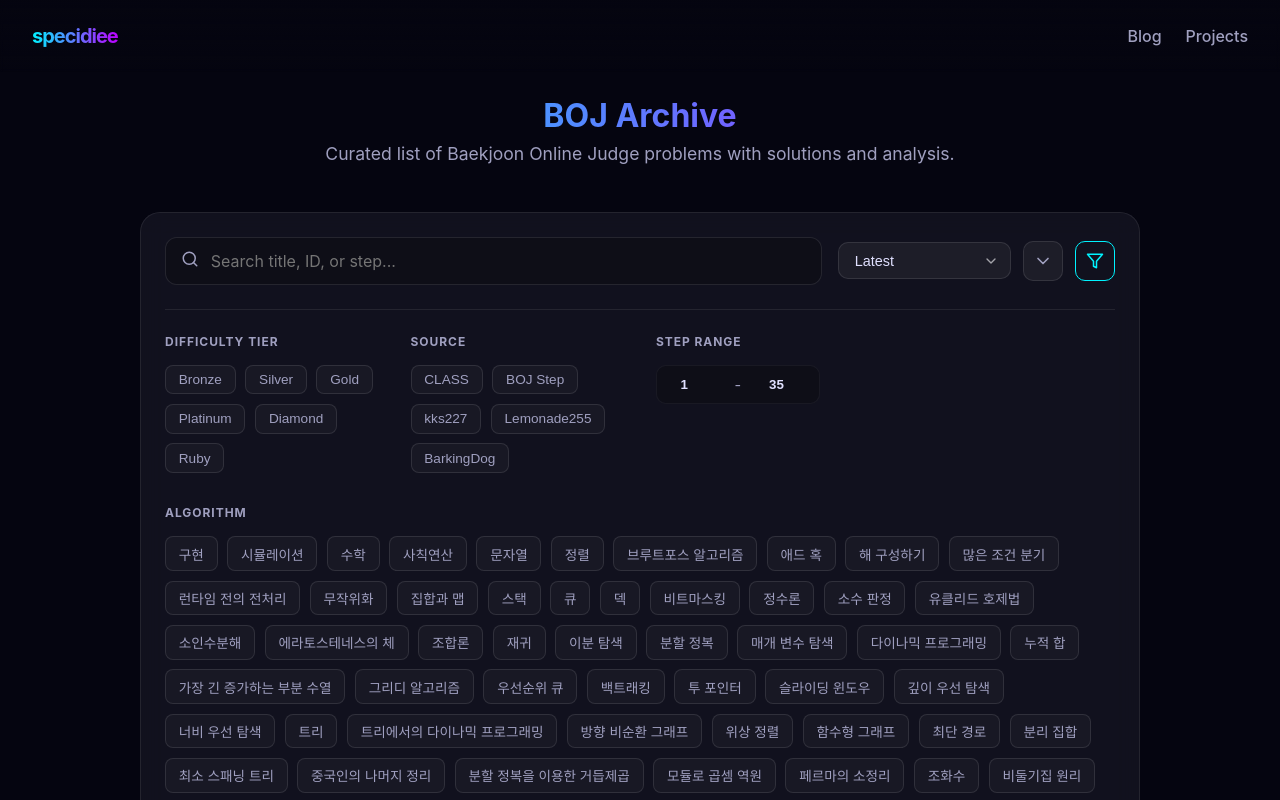
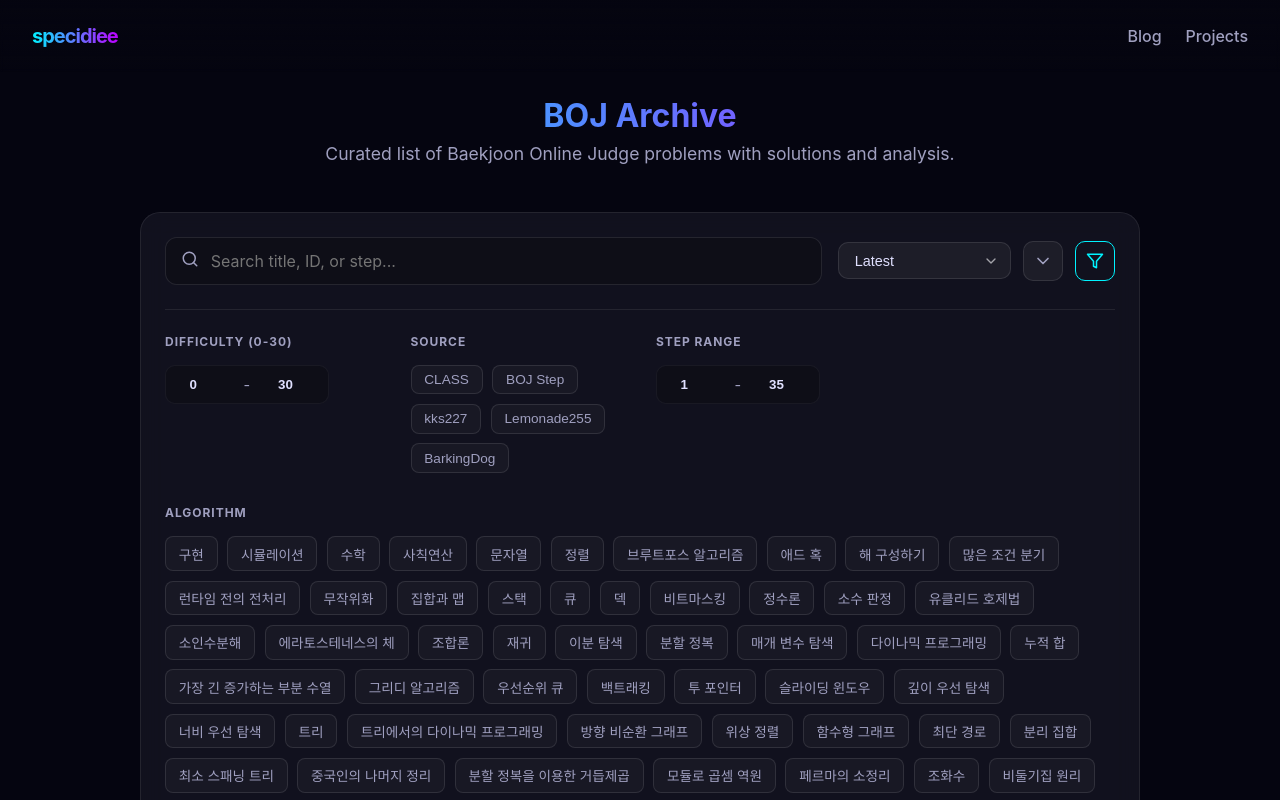
Before and after one commit to specidiee/specidiee.work, a Next.js app: page /boj in a window 1280 px wide. Both pictures are taken after a click on the button 1095 px from the left and 260 px from the top of the page. Shown: the top 800 px of the page. Built offline with nearby package versions, Linux system fonts and the light colour scheme.

Commit message:
feat: Replace difficulty tier selection with a numeric difficulty range filter (0-30).

```diff
--- a/src/components/boj/BojList.tsx
+++ b/src/components/boj/BojList.tsx
@@ -13,18 +13,14 @@
     const [sortOrder, setSortOrder] = useState<SortOrder>('desc');
 
     // Filters
-    const [selectedTiers, setSelectedTiers] = useState<string[]>([]);
+    // Diff. changed from categories (strings) to numeric range (0-30)
+    const [tierRange, setTierRange] = useState<[number, number]>([0, 30]);
+
     const [selectedSources, setSelectedSources] = useState<string[]>([]);
     const [stepRange, setStepRange] = useState<[number, number]>([1, 35]);
     const [selectedAlgoTags, setSelectedAlgoTags] = useState<string[]>([]);
 
     // Handlers
-    const handleToggleTier = (tier: string) => {
-        setSelectedTiers(prev =>
-            prev.includes(tier) ? prev.filter(t => t !== tier) : [...prev, tier]
-        );
-    };
-
     const handleToggleSource = (source: string) => {
         setSelectedSources(prev =>
             prev.includes(source) ? prev.filter(s => s !== source) : [...prev, source]
@@ -50,13 +46,8 @@
             );
         }
 
-        // 2. Filter by Tiers
-        if (selectedTiers.length > 0) {
-            result = result.filter(p => {
-                const tierChar = p.tier.charAt(0).toLowerCase();
-                return selectedTiers.includes(tierChar);
-            });
-        }
+        // 2. Filter by Tier Range
+        result = result.filter(p => p.tierSort >= tierRange[0] && p.tierSort <= tierRange[1]);
 
         // 3. Filter by Sources
         if (selectedSources.length > 0) {
@@ -106,7 +97,7 @@
         });
 
         return result;
-    }, [initialPosts, search, sortBy, sortOrder, selectedTiers, selectedSources, stepRange, selectedAlgoTags]);
+    }, [initialPosts, search, sortBy, sortOrder, tierRange, selectedSources, stepRange, selectedAlgoTags]);
 
     return (
         <div className={styles.container}>
@@ -124,8 +115,8 @@
                 onSortChange={setSortBy}
                 sortOrder={sortOrder}
                 onSortOrderChange={setSortOrder}
-                selectedTiers={selectedTiers}
-                onToggleTier={handleToggleTier}
+                tierRange={tierRange}
+                onTierRangeChange={setTierRange}
                 selectedSources={selectedSources}
                 onToggleSource={handleToggleSource}
                 stepRange={stepRange}
--- a/src/components/boj/ControlPanel.tsx
+++ b/src/components/boj/ControlPanel.tsx
@@ -17,8 +17,8 @@
     sortOrder: SortOrder;
     onSortOrderChange: (val: SortOrder) => void;
 
-    selectedTiers: string[];
-    onToggleTier: (tier: string) => void;
+    tierRange: [number, number];
+    onTierRangeChange: (range: [number, number]) => void;
     selectedSources: string[];
     onToggleSource: (source: string) => void;
     stepRange: [number, number];
@@ -28,15 +28,6 @@
     selectedAlgoTags?: string[];
     onToggleAlgoTag?: (tagId: string) => void;
 };
-
-const TIERS = [
-    { id: 'b', label: 'Bronze', color: '#cd7f32' },
-    { id: 's', label: 'Silver', color: '#435f7a' },
-    { id: 'g', label: 'Gold', color: '#ec9a00' },
-    { id: 'p', label: 'Platinum', color: '#27e2a4' },
-    { id: 'd', label: 'Diamond', color: '#00b4fc' },
-    { id: 'r', label: 'Ruby', color: '#ff0062' },
-];
 
 const SOURCES = [
     { id: 'c', label: 'CLASS' },
@@ -86,19 +77,19 @@
     onSortChange,
     sortOrder,
     onSortOrderChange,
-    selectedTiers,
-    onToggleTier,
+    tierRange,
+    onTierRangeChange,
     selectedSources,
     onToggleSource,
     stepRange,
     onStepRangeChange,
     algoTags = [],
     selectedAlgoTags = [],
-    onToggleAlgoTag = () => { }
+    onToggleAlgoTag = () => {}
 }: Props) {
     const [isFilterExpanded, setIsFilterExpanded] = useState(false);
 
-    const activeFilterCount = selectedTiers.length + selectedSources.length + (stepRange[0] > 1 || stepRange[1] < 35 ? 1 : 0) + selectedAlgoTags.length;
+    const activeFilterCount = (tierRange[0] > 0 || tierRange[1] < 30 ? 1 : 0) + selectedSources.length + (stepRange[0] > 1 || stepRange[1] < 35 ? 1 : 0) + selectedAlgoTags.length;
 
     return (
         <div className={styles.panel}>
@@ -159,23 +150,27 @@
             {/* Filter Panel */}
             {isFilterExpanded && (
                 <div className={styles.filterPanel}>
-                    {/* Tiers */}
+                    {/* Tier Range (0-30) */}
                     <div className={styles.filterGroup}>
-                        <h4>Difficulty Tier</h4>
-                        <div className={styles.chipGrid}>
-                            {TIERS.map(tier => {
-                                const isActive = selectedTiers.includes(tier.id);
-                                return (
-                                    <button
-                                        key={tier.id}
-                                        className={`${styles.chip} ${isActive ? styles.active : ''}`}
-                                        onClick={() => onToggleTier(tier.id)}
-                                        style={isActive ? { borderColor: tier.color, color: tier.color, background: `rgba(${parseInt(tier.color.slice(1, 3), 16)}, ${parseInt(tier.color.slice(3, 5), 16)}, ${parseInt(tier.color.slice(5, 7), 16)}, 0.15)` } : {}}
-                                    >
-                                        {tier.label}
-                                    </button>
-                                );
-                            })}
+                        <h4>Difficulty (0-30)</h4>
+                        <div className={styles.rangeInputs}>
+                            <input
+                                type="number"
+                                min="0"
+                                max="30"
+                                value={tierRange[0]}
+                                onChange={(e) => onTierRangeChange([parseInt(e.target.value) || 0, tierRange[1]])}
+                                className={styles.numberInput}
+                            />
+                            <span className={styles.rangeSeparator}>-</span>
+                            <input
+                                type="number"
+                                min="0"
+                                max="30"
+                                value={tierRange[1]}
+                                onChange={(e) => onTierRangeChange([tierRange[0], parseInt(e.target.value) || 30])}
+                                className={styles.numberInput}
+                            />
                         </div>
                     </div>
 
```
